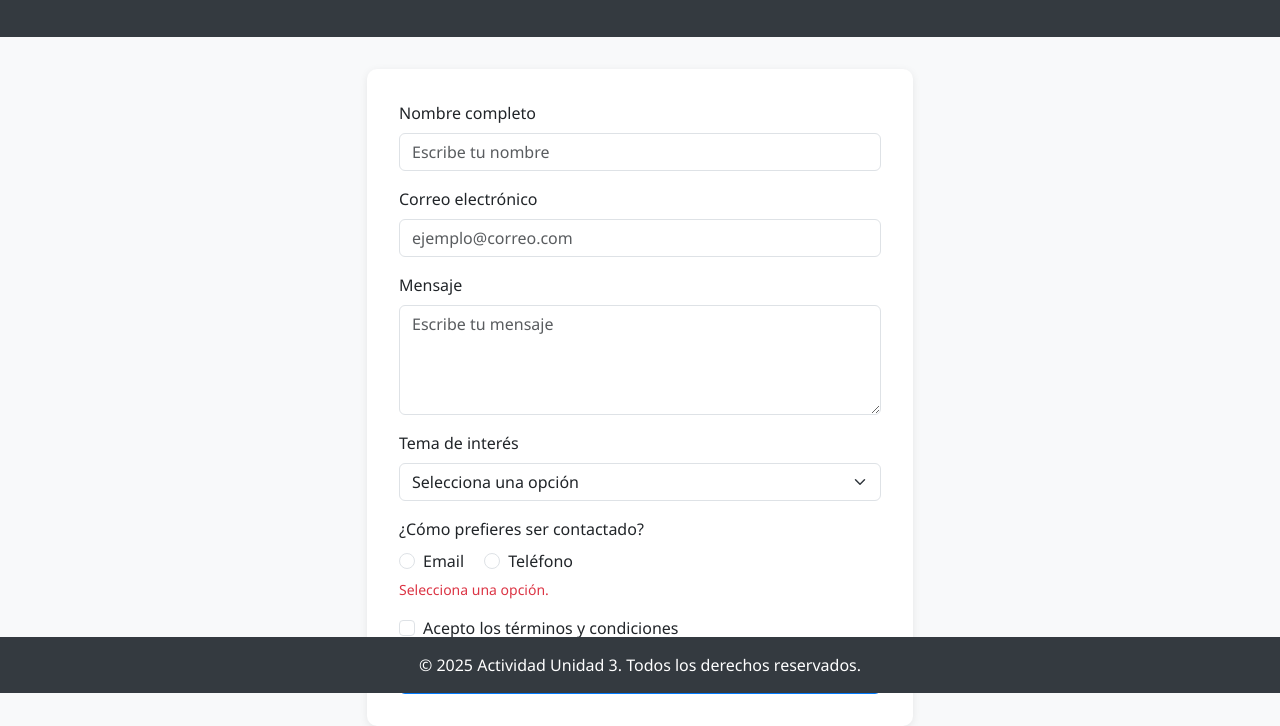
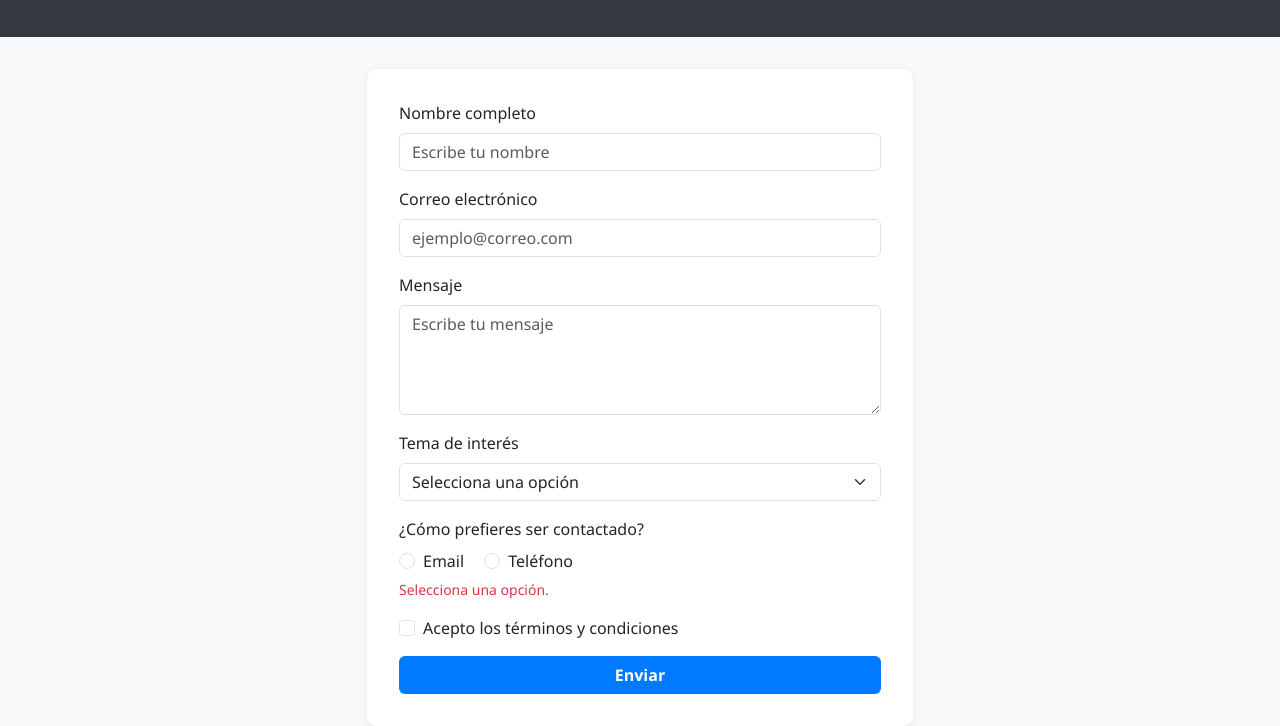
Before and after one commit to jmontesino/Actividad-de-la-unidad-3, a plain HTML site: page index.html in a window 1280 px wide. Shown: the part 107-833 px from the top of the page. Drawn offline with nearby package versions, Linux system fonts and the light colour scheme.

Commit message:
Se elimina footer de la página

```diff
--- a/index.html
+++ b/index.html
@@ -104,9 +104,6 @@
             </div>
         </div>
     </main>
-    <footer>
-        &copy; 2025 Actividad Unidad 3. Todos los derechos reservados.
-    </footer>
     <!-- Bootstrap JS -->
     <script src="https://cdn.jsdelivr.net/npm/bootstrap@5.3.2/dist/js/bootstrap.bundle.min.js"></script>
     <script>
```
